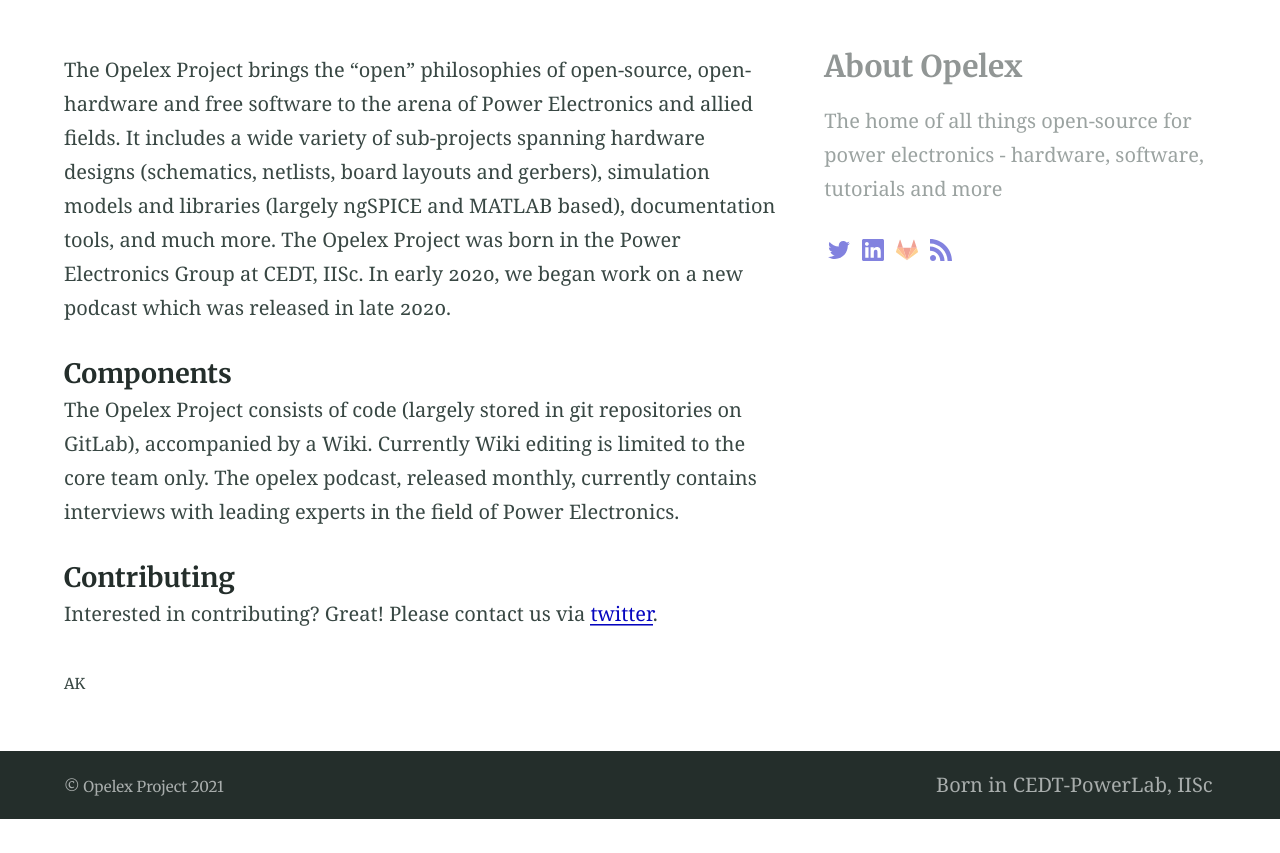
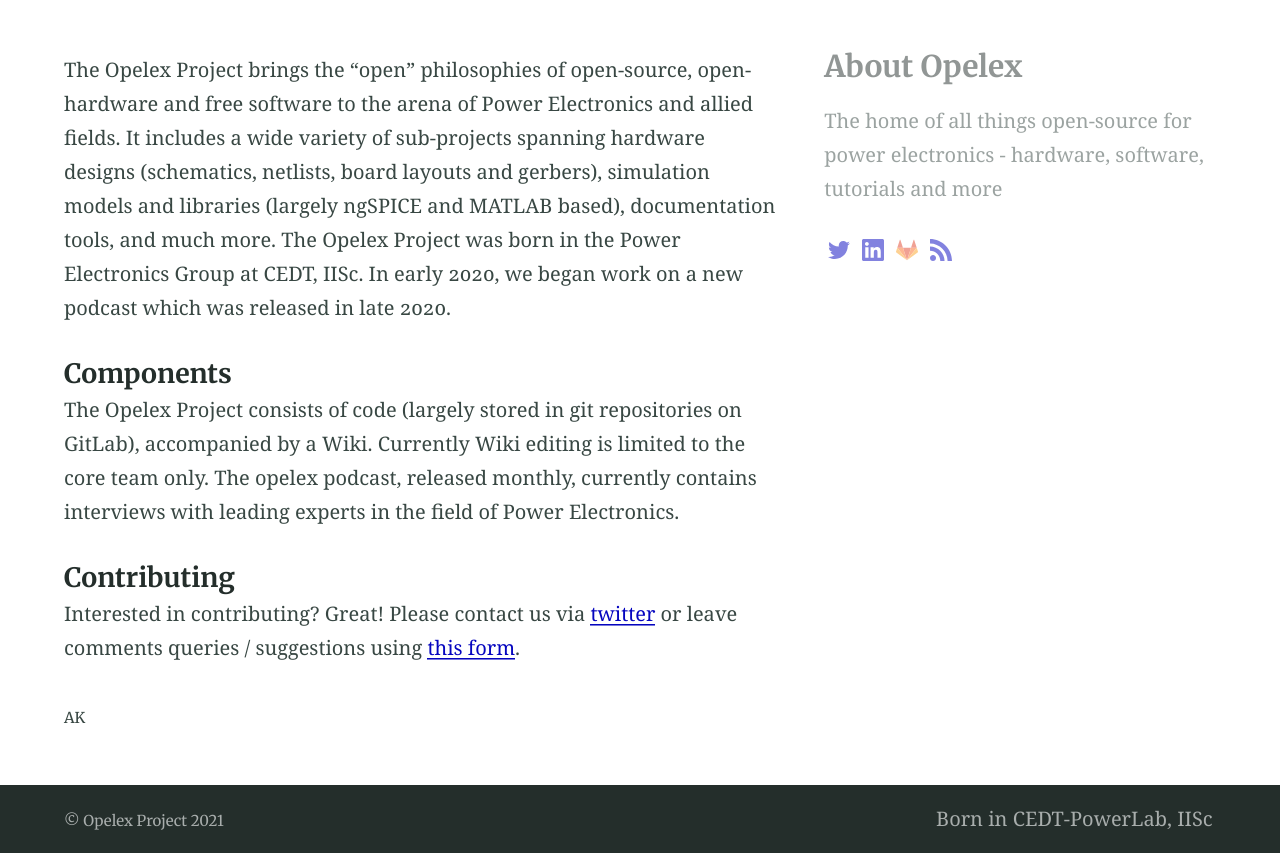
Before and after one commit to OpelexProject/OpelexProject.github.io, a Jekyll site: the page built from index.md, in a window 1280 px wide. Shown: the part 409-1262 px from the top of the page. Built offline with Jekyll 4.4.1, drawn with Linux system fonts in a browser that asks for light colours; before the commit the page ends 1228 px from its top, so only the background shows below that.

Commit message:
Add Feedback form

```diff
--- a/index.md
+++ b/index.md
@@ -15,6 +15,6 @@
 
 #### Contributing
 Interested in contributing? Great!
-Please contact us via [twitter](https://twitter.com/opelexnet "@opelexnet").
+Please contact us via [twitter](https://twitter.com/opelexnet "@opelexnet") or leave comments queries / suggestions using [this form](https://forms.gle/CywbzqcqRBp46xFn9).
 
 <small>AK</small>
```
